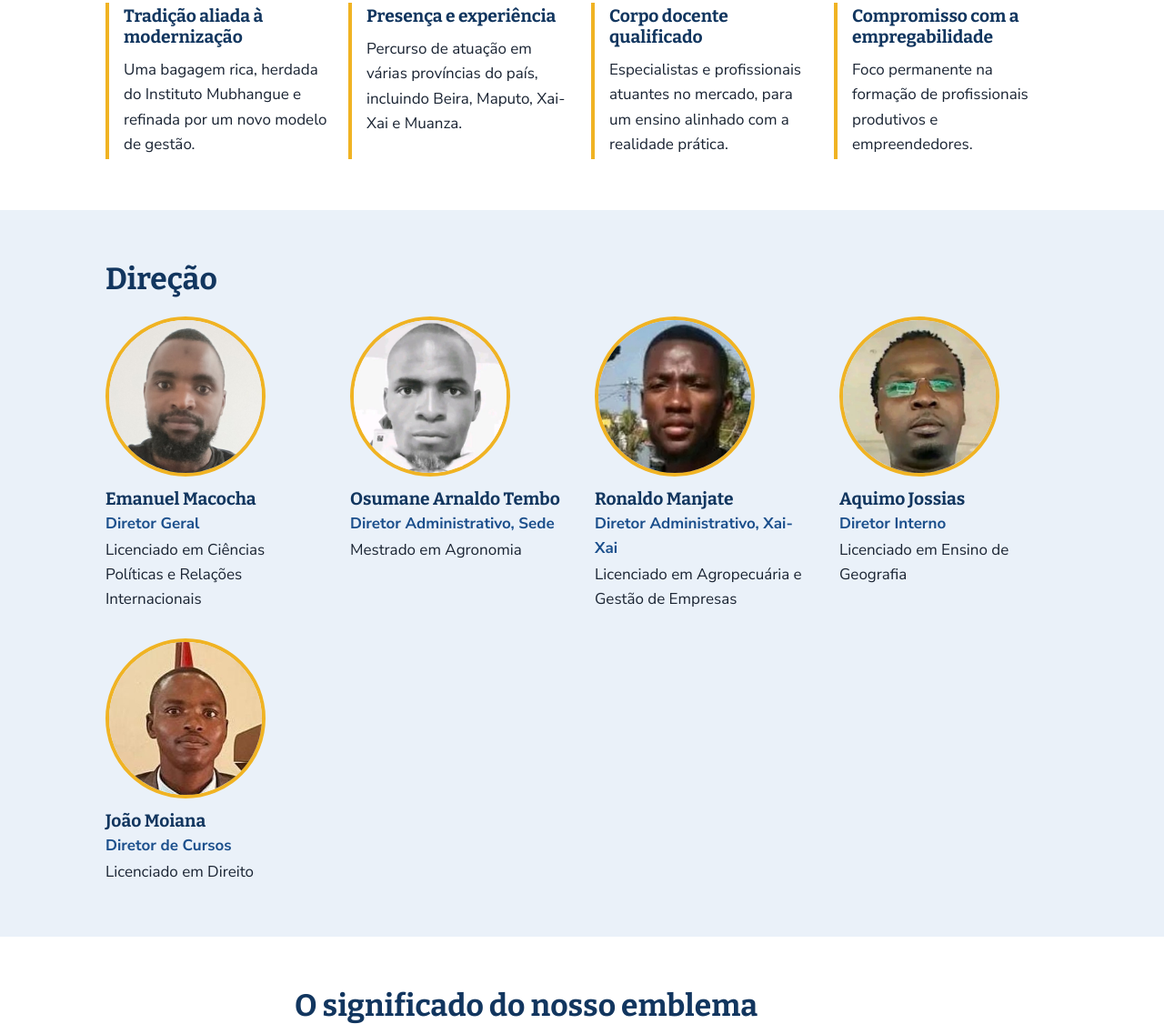
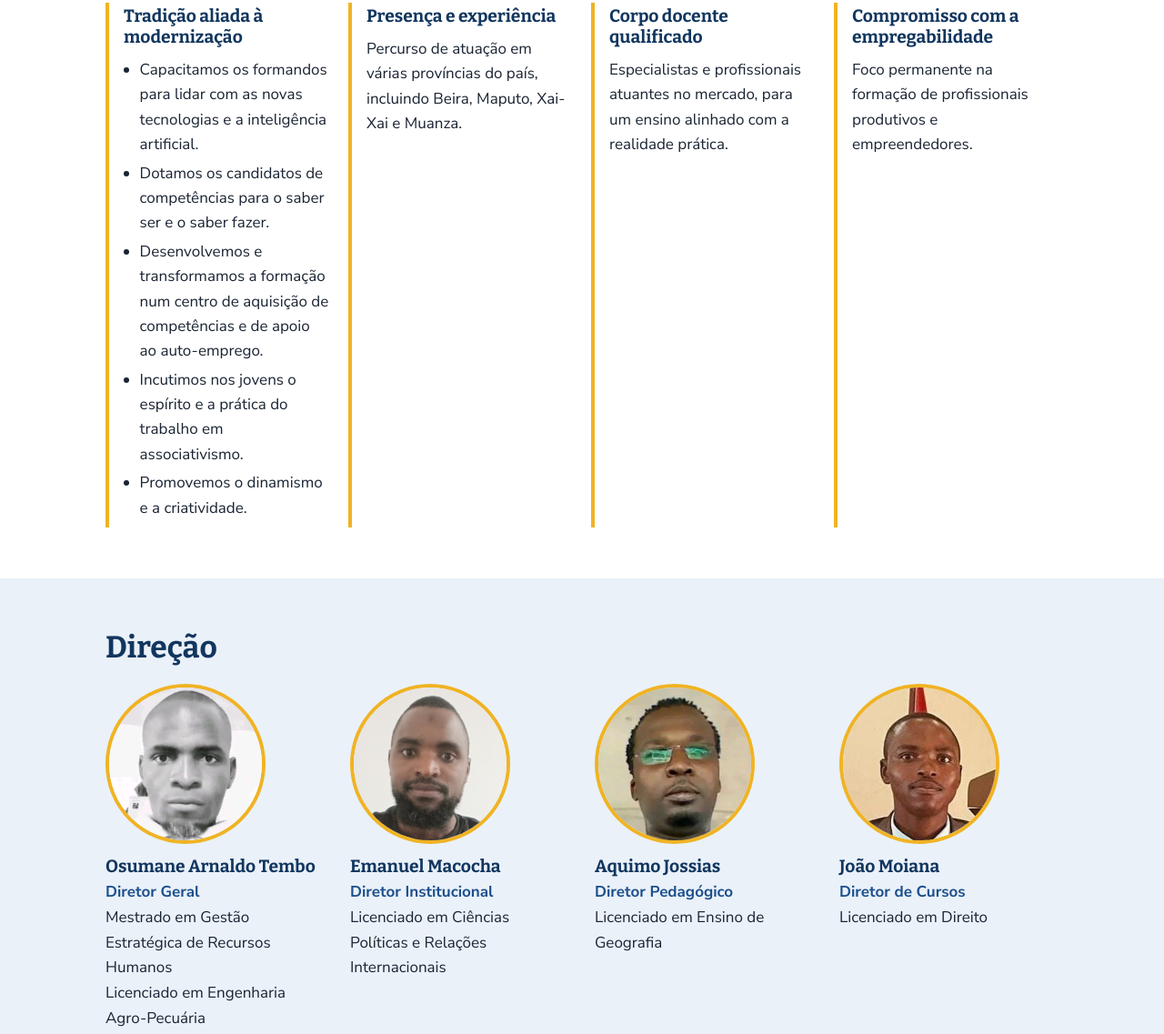
Before and after one commit to institutoaqsa/institutoaqsa.github.io, a plain HTML site: page sobre.html in a window 1280 px wide. Shown: the part 3607-4744 px from the top of the page at 91% size. Drawn offline with nearby package versions, Linux system fonts and the light colour scheme.

Commit message:
Add files via upload

```diff
--- a/sobre.html
+++ b/sobre.html
@@ -89,7 +89,13 @@
 <section class="bloco"><div class="wrap">
   <h2>Porquê escolher o Instituto AQSA</h2>
   <div class="grade">
-    <div class="item"><h3>Tradição aliada à modernização</h3><p>Uma bagagem rica, herdada do Instituto Mubhangue e refinada por um novo modelo de gestão.</p></div>
+    <div class="item"><h3>Tradição aliada à modernização</h3><ul class="simples">
+      <li>Capacitamos os formandos para lidar com as novas tecnologias e a inteligência artificial.</li>
+      <li>Dotamos os candidatos de competências para o saber ser e o saber fazer.</li>
+      <li>Desenvolvemos e transformamos a formação num centro de aquisição de competências e de apoio ao auto-emprego.</li>
+      <li>Incutimos nos jovens o espírito e a prática do trabalho em associativismo.</li>
+      <li>Promovemos o dinamismo e a criatividade.</li>
+    </ul></div>
     <div class="item"><h3>Presença e experiência</h3><p>Percurso de atuação em várias províncias do país, incluindo Beira, Maputo, Xai-Xai e Muanza.</p></div>
     <div class="item"><h3>Corpo docente qualificado</h3><p>Especialistas e profissionais atuantes no mercado, para um ensino alinhado com a realidade prática.</p></div>
     <div class="item"><h3>Compromisso com a empregabilidade</h3><p>Foco permanente na formação de profissionais produtivos e empreendedores.</p></div>
@@ -99,11 +105,11 @@
 <section class="bloco suave"><div class="wrap">
   <h2>Direção</h2>
   <ul class="direcao">
-    <li class="pessoa"><img src="dir-emanuel.jpg" alt="Fotografia de Emanuel Macocha" loading="lazy"><h3>Emanuel Macocha</h3><p class="cargo">Diretor Geral</p><p>Licenciado em Ciências Políticas e Relações Internacionais</p></li>
-    <li class="pessoa"><img src="dir-osumane.jpg" alt="Fotografia de Osumane Arnaldo Tembo" loading="lazy"><h3>Osumane Arnaldo Tembo</h3><p class="cargo">Diretor Administrativo, Sede</p><p>Mestrado em Agronomia</p></li>
+    <li class="pessoa"><img src="dir-osumane.jpg" alt="Fotografia de Osumane Arnaldo Tembo" loading="lazy"><h3>Osumane Arnaldo Tembo</h3><p class="cargo">Diretor Geral</p><p>Mestrado em Gestão Estratégica de Recursos Humanos</p><p>Licenciado em Engenharia Agro-Pecuária</p></li>
+    <li class="pessoa"><img src="dir-emanuel.jpg" alt="Fotografia de Emanuel Macocha" loading="lazy"><h3>Emanuel Macocha</h3><p class="cargo">Diretor Institucional</p><p>Licenciado em Ciências Políticas e Relações Internacionais</p></li>
+    <li class="pessoa"><img src="dir-aquimo.jpg" alt="Fotografia de Aquimo Jossias" loading="lazy"><h3>Aquimo Jossias</h3><p class="cargo">Diretor Pedagógico</p><p>Licenciado em Ensino de Geografia</p></li>
+    <li class="pessoa"><img src="dir-joao.jpg" alt="Fotografia de João Moiana" loading="lazy"><h3>João Moiana</h3><p class="cargo">Diretor de Cursos</p><p>Licenciado em Direito</p></li>
     <li class="pessoa"><img src="dir-ronaldo.jpg" alt="Fotografia de Ronaldo Manjate" loading="lazy"><h3>Ronaldo Manjate</h3><p class="cargo">Diretor Administrativo, Xai-Xai</p><p>Licenciado em Agropecuária e Gestão de Empresas</p></li>
-    <li class="pessoa"><img src="dir-aquimo.jpg" alt="Fotografia de Aquimo Jossias" loading="lazy"><h3>Aquimo Jossias</h3><p class="cargo">Diretor Interno</p><p>Licenciado em Ensino de Geografia</p></li>
-    <li class="pessoa"><img src="dir-joao.jpg" alt="Fotografia de João Moiana" loading="lazy"><h3>João Moiana</h3><p class="cargo">Diretor de Cursos</p><p>Licenciado em Direito</p></li>
   </ul>
 </div></section>
 
--- a/style.css
+++ b/style.css
@@ -137,3 +137,6 @@ ul.simples li{margin:.35rem 0}
 .rodape-base .wrap{display:flex;flex-wrap:wrap;justify-content:space-between;gap:.5rem}
 .rodape-base p{margin:0}
 @media(max-width:40rem){.rodape-base{padding-bottom:4.5rem}}
+
+.item ul{margin:.3rem 0 0;padding-left:1.1rem}
+.item ul li{margin:.3rem 0}
```
